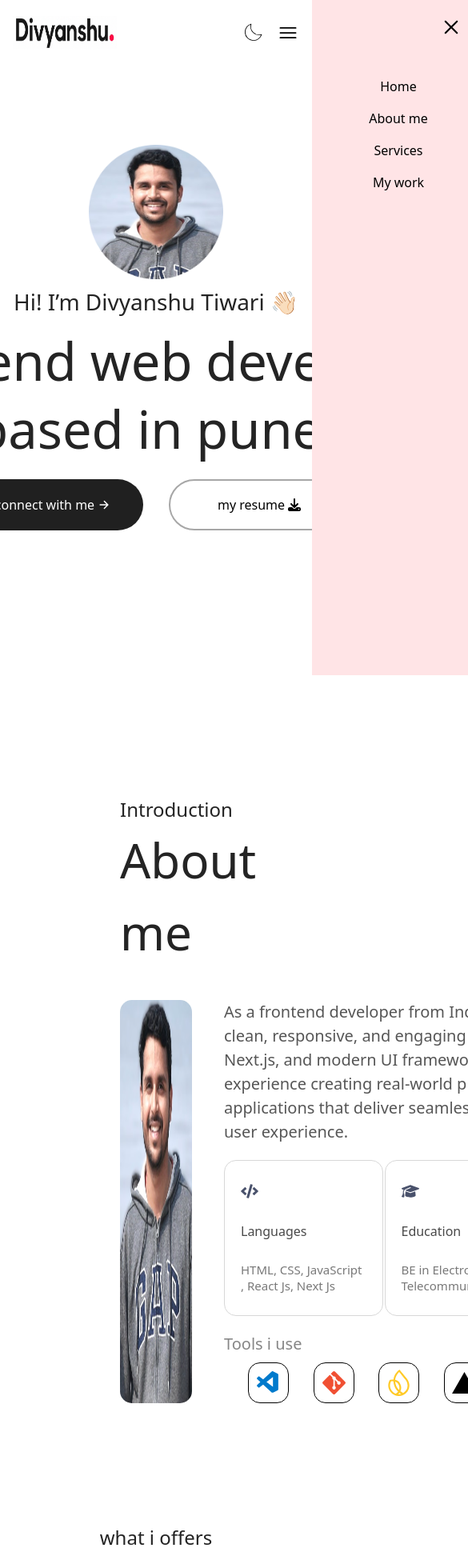
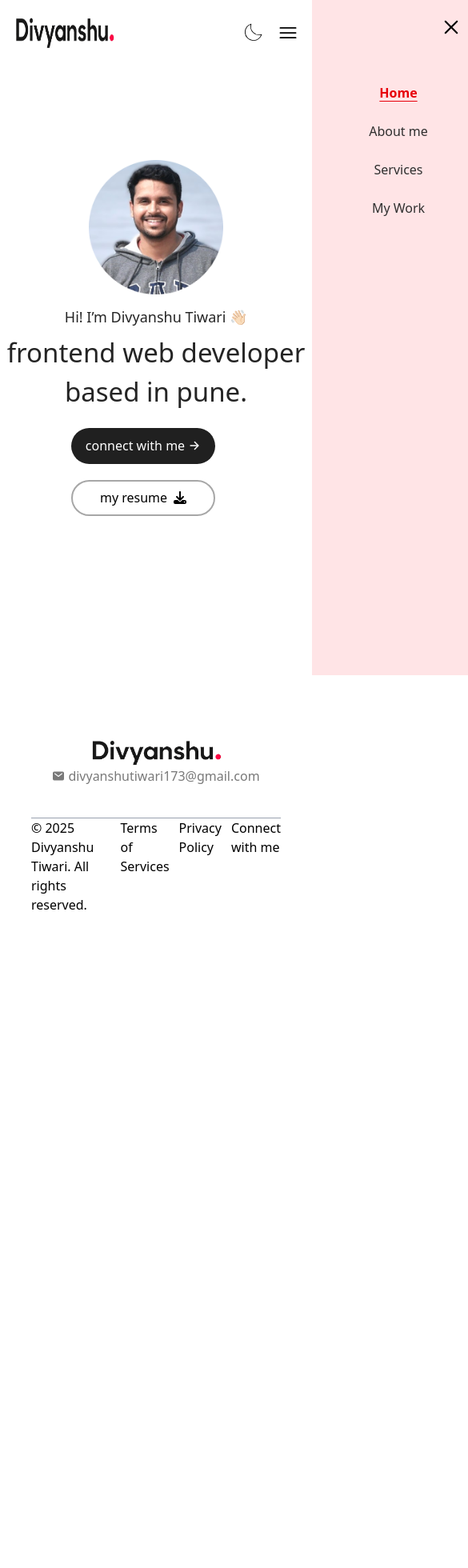
Before and after one commit to Tiwari0808/portfolio_nextjs, a Next.js app: page / in a window 390 px wide. Shown: the top 1960 px of the page at 80% size, 585 px wide, since content can reach past the window. After the commit the page ends 1143 px from the top, so only its background shows below. Built offline with nearby package versions, Linux system fonts and the light colour scheme.

Commit message:
fixed layout.making responsive

```diff
--- a/app/component/About.jsx
+++ b/app/component/About.jsx
@@ -10,7 +10,7 @@ import { FaFigma, FaGraduationCap, FaNpm, FaReact } from "react-icons/fa6";
 
 const About = () => {
   return (
-    <div className="p-[150px] scroll-mt-24" id="About">
+    <div className="p-[150px] mt-[-2rem] " id="About">
       <div className="text-center">
         <p className="text-[24px] text-[#242424] ">Introduction</p>
         <p className="text-[60px] font-normal text-[#242424]">About me</p>
@@ -32,21 +32,21 @@ const About = () => {
             performance and a polished user experience.
           </p>
           <div className="flex justify-between">
-            <div className="border-[1px] border-[#D8D8D8] w-[199px] h-[195px] px-5 py-0 rounded-[15px] flex flex-col justify-evenly">
+            <div className="border-[1px] border-[#D8D8D8] w-[199px] h-[195px] px-5 py-0 rounded-[15px] flex flex-col justify-evenly hover:bg-rose-100 hover:-translate-y-1 duration-500">
               <FaCode className="text-[#49516B] w-[22px] h-[22px]" />
               <p className="text-[#494949] text[20px] font-medium">Languages</p>
               <p className="text-[#797979] leading-5 text-[15px]">
                 HTML, CSS, JavaScript , React Js, Next Js
               </p>
             </div>
-            <div className="border-[1px] border-[#D8D8D8] w-[199px] h-[195px] px-5 py-0 rounded-[15px] flex flex-col justify-evenly">
+            <div className="border-[1px] border-[#D8D8D8] w-[199px] h-[195px] px-5 py-0 rounded-[15px] flex flex-col justify-evenly hover:bg-rose-100 hover:-translate-y-1 duration-500">
               <FaGraduationCap className="text-[#49516B] w-[22px] h-[22px]" />
               <p className="text-[#494949] text[20px] font-medium">Education</p>
               <p className="text-[#797979] leading-5 text-[15px]">
                 BE in Electronics and Telecommunication
               </p>
             </div>
-            <div className="border-[1px] border-[#D8D8D8] w-[199px] h-[195px] px-5 rounded-[15px] flex flex-col justify-evenly">
+            <div className="border-[1px] border-[#D8D8D8] w-[199px] h-[195px] px-5 rounded-[15px] flex flex-col justify-evenly hover:bg-rose-100 hover:-translate-y-1 duration-500">
               <FaTools className="text-[#49516B] w-[22px] h-[22px]" />
               <p className="text-[#494949] text[20px] font-medium">
                 Frameworks & Libraries
@@ -59,25 +59,25 @@ const About = () => {
           <div className="flex flex-col gap-2">
             <p className="text-[#868686] text-[20px]">Tools i use</p>
             <div className="flex justify-evenly">
-              <div className="border w-[75] h-[75] rounded-[15px] p-2">
+              <div className="border w-[75] h-[75] rounded-[15px] p-2 hover:-translate-y-1 duration-500">
                 <VscVscode className="text-[#007ACC] w-[33px] h-[33px]" />
               </div>
-              <div className="border w-[75] h-[75] rounded-[15px] p-2">
+              <div className="border w-[75] h-[75] rounded-[15px] p-2 hover:-translate-y-1 duration-500">
                 <FaGitAlt className="text-[#F05033] w-[33px] h-[33px]" />
               </div>
-              <div className="border w-[75] h-[75] rounded-[15px] p-2">
+              <div className="border w-[75] h-[75] rounded-[15px] p-2 hover:-translate-y-1 duration-500">
                 <SiFirebase className="text-[#FFCA28] w-[33px] h-[33px]" />
               </div>
-              <div className="border w-[75] h-[75] rounded-[15px] p-2">
+              <div className="border w-[75] h-[75] rounded-[15px] p-2 hover:-translate-y-1 duration-500">
                 <IoLogoVercel className="text-[#000000] w-[33px] h-[33px]" />
               </div>
-              <div className="border w-[75] h-[75] rounded-[15px] p-2">
+              <div className="border w-[75] h-[75] rounded-[15px] p-2 hover:-translate-y-1 duration-500">
                 <FaFigma className="text-[] w-[33px] h-[33px]" />
               </div>
-              <div className="border w-[75] h-[75] rounded-[15px] p-2">
+              <div className="border w-[75] h-[75] rounded-[15px] p-2 hover:-translate-y-1 duration-500">
                 <FaNpm className="text-[#CB3837] w-[33px] h-[33px]" />
               </div>
-              <div className="border w-[75] h-[75] rounded-[15px] p-2">
+              <div className="border w-[75] h-[75] rounded-[15px] p-2 hover:-translate-y-1 duration-500">
                 <SiPostman className="text-[#FF6C37] w-[33px] h-[33px]" />
               </div>
             </div>
--- a/app/component/Footer.jsx
+++ b/app/component/Footer.jsx
@@ -5,7 +5,7 @@ import { IoMail } from "react-icons/io5";
 
 const Footer = () => {
     return (
-        <div className='flex items-center justify-center flex-col my-15'>
+        <div className='flex items-center justify-center flex-col mt-20'>
             <Image src={assets.logo3} width={171} height={57} alt='logo' />
             <div className='flex items-center justify-center gap-1 text-[#797979]'>
                 <IoMail />
--- a/app/component/Header.jsx
+++ b/app/component/Header.jsx
@@ -8,20 +8,22 @@ import { FaDownload } from "react-icons/fa6";
 
 const Header = () => {
   return (
-    <div id='Home' className='flex flex-col justify-center items-center h-screen scroll-mt-24'>
+    <div id='Home' className='flex flex-col justify-center items-center h-screen'>
       <div className='flex flex-col items-center justify-center gap-2'>
         <Image src={assets.profile_circle} priority width={168} height={168} alt='profile-picture rounded-full' />
-        <p className='text-[#242424] text-[28px] leading-[40px] font-normal'>Hi! I’m Divyanshu Tiwari <span>👋🏻</span></p>
+        <p className='text-[#242424] text-center text-[18px]  md:text-[28px] leading-[40px] font-normal'>Hi! I’m Divyanshu Tiwari <span>👋🏻</span></p>
       </div>
-      <p className='mt-3 text-center text-[#242424] text-[65px] font-normal leading-[85px] w-[847px] h-[170px]'>frontend web developer <br /> <span>based in pune.</span></p>
-      <div className='mt-5 flex justify-evenly'>
-        <div className='bg-[#202020] cursor-pointer mr-8 w-[226px] h-[64px] rounded-full gap-1 flex items-center justify-center text-[#FFFFFF]'>
-          <button className='text-center'>connect with me</button>
+      <p className='md:mt-3 text-center text-[#242424] text-[33px]  md:text-[65px] font-normal  md:px-0 md:leading-[85px] md:w-[847px] md:h-[170px]'>frontend web developer <br /> <span>based in pune.</span></p>
+      <div className='mt-5 gap-5 md:gap-0 flex flex-col md:flex-row justify-evenly'>
+        <a href="#Connect" className='bg-[#202020] cursor-pointer mr-8 w-[180px] md:w-[226px] md:h-[64px] h-[45px] rounded-full gap-1 flex items-center justify-center text-[#FFFFFF]'>
+          <button className='text-center cursor-pointer'>connect with me</button>
           <IoArrowForward />
-        </div>
-        <div className=' w-[226px] h-[64px] cursor-pointer rounded-full gap-1 flex items-center justify-center border-[#A7A7A7] border-2'>
-          <button className='text-center'>my resume</button>
-          <FaDownload />
+        </a>
+        <div className=' w-[180px] md:w-[226px] md:h-[64px] h-[45px] cursor-pointer rounded-full gap-1 flex items-center justify-center border-[#A7A7A7] border-2'>
+          <a href='/sample-resume.pdf' className='flex items-center justify-center gap-2' download>
+            <button className='text-center cursor-pointer'>my resume</button>
+            <FaDownload />
+          </a>
         </div>
       </div>
 
--- a/app/component/Navbar.jsx
+++ b/app/component/Navbar.jsx
@@ -1,25 +1,48 @@
 "use client";
 
 import { assets } from "@/assets/assets";
-import { motion } from "framer-motion";
 import Image from "next/image";
-import React, { useRef, useState } from "react";
+import React, { useRef, useState, useEffect } from "react";
 import { PiMoonThin } from "react-icons/pi";
 import { HiOutlineBars3 } from "react-icons/hi2";
 import { RxCross2 } from "react-icons/rx";
-
+import { MdArrowOutward } from "react-icons/md";
 
 const Navbar = () => {
+  const [active, setActive] = useState("Home");
   const sideMenuRef = useRef();
-    const openMenu = ()=>{
-        sideMenuRef.current.style.transform = 'translateX(-13rem)'
+
+  const openMenu = () => {
+    sideMenuRef.current.style.transform = "translateX(-13rem)";
+  };
+  const closeMenu = () => {
+    sideMenuRef.current.style.transform = "translateX(16rem)";
+  };
+
+  // Scroll detection for active section
+  useEffect(() => {
+    const sections = ["Home", "About", "Services", "Work"];
+
+    const handleScroll = () => {
+      const scrollPosition = window.scrollY + 120; // adjust offset for navbar height
+      for (let i = sections.length - 1; i >= 0; i--) {
+        const section = document.getElementById(sections[i]);
+        if (section && scrollPosition >= section.offsetTop) {
+          setActive(sections[i]);
+          break;
         }
-    const closeMenu = ()=>{
-        sideMenuRef.current.style.transform = 'translateX(16rem)'
       }
+    };
+
+    window.addEventListener("scroll", handleScroll);
+    return () => window.removeEventListener("scroll", handleScroll);
+  }, []);
+
+  const menuItems = ["Home", "About", "Services", "Work"];
+
   return (
     <>
-            <nav className="flex justify-between px-4 md:px-15 py-5 fixed w-full z-50">
+      <nav className="flex justify-between px-4 md:px-15 pt-5 fixed w-full z-50 backdrop-blur-sm ">
         <a href="#Home">
           <Image
             alt="logo"
@@ -28,43 +51,67 @@ const Navbar = () => {
             className="w-[130px] h-[42px] md:w-[170px] mt-auto bg-cover bg-center"
           />
         </a>
-                <ul className="text-[#2F2F2F] hidden md:flex items-center gap-4 rounded-full px-4 py-3 bg-white shadow-sm bg-opacity-50">
-                    <li><a href="#Home">Home</a></li>
-                    <li><a href="#About">About me</a></li>
-                    <li><a href="#Services">Services</a></li>
-                    <li><a href="#Work">My work</a></li>
+
+        {/* Desktop Menu */}
+        <ul className="hidden md:flex items-center gap-6 px-4 py-3 rounded-full bg-white bg-opacity-50 shadow-sm text-[18px] font-medium">
+          {menuItems.map((item) => (
+            <li key={item}>
+              <a
+                href={`#${item}`}
+                onClick={() => setActive(item)}
+                className={`${
+                  active === item
+                    ? "text-red-600 font-semibold"
+                    : "text-[#2F2F2F]"
+                }`}
+              >
+                {item === "About" ? "About me" : item === "Work" ? "My Work" : item}
+              </a>
+            </li>
+          ))}
         </ul>
 
+        {/* Right buttons */}
         <div className="flex gap-4">
           <button>
             <PiMoonThin className="w-[28px] h-[28px] cursor-pointer" />
           </button>
-                    <div className="hidden md:flex cursor-pointer items-center border rounded-[100px] w-[163px] shadow-sm h-[44px] text-[18px] justify-center ">
-                        <a href="Connect">Connect</a>
-                        <Image
-                            src={assets.arrow_icon}
-                            alt="arrow-icon"
-                            className="h-3 w-3 ml-4"
-                        />
+          <div className="hidden md:flex cursor-pointer items-center border rounded-[100px] w-[163px] shadow-sm h-[44px] text-[18px] justify-center">
+            <a href="#Connect">Connect</a>
+            <MdArrowOutward className="h-[28px] w-[28px] text-red-600" />
           </div>
           <button className="md:hidden cursor-pointer" onClick={openMenu}>
             <HiOutlineBars3 className="h-[28px] w-[28px]" />
           </button>
         </div>
 
-
-                {/* mobile menu */}
-
-                <ul ref={sideMenuRef} className="md:hidden bg-rose-100 w-54 h-screen flex flex-col items-center top-0 z-50 transition duration-500 gap-4 py-20 right-0 absolute translate-x-full">
-                    <div onClick={closeMenu} >
+        {/* Mobile Menu */}
+        <ul
+          ref={sideMenuRef}
+          className="md:hidden bg-rose-100 w-54 h-screen flex flex-col items-center top-0 z-50 transition-transform duration-500 gap-6 py-20 right-0 absolute translate-x-full"
+        >
+          <div onClick={closeMenu}>
             <RxCross2 className="w-7 h-7 top-5 cursor-pointer absolute right-7" />
           </div>
-                    <li><a onClick={closeMenu} href="#Home">Home</a></li>
-                    <li><a onClick={closeMenu} href="#About">About me</a></li>
-                    <li><a onClick={closeMenu} href="#Services">Services</a></li>
-                    <li><a onClick={closeMenu} href="#Work">My work</a></li>
+          {menuItems.map((item) => (
+            <li key={item}>
+              <a
+                href={`#${item}`}
+                onClick={() => {
+                  setActive(item);
+                  closeMenu();
+                }}
+                className={`${
+                  active === item
+                    ? "text-red-600 font-semibold underline underline-offset-4"
+                    : "text-[#2F2F2F]"
+                }`}
+              >
+                {item === "About" ? "About me" : item === "Work" ? "My Work" : item}
+              </a>
+            </li>
+          ))}
         </ul>
-
       </nav>
     </>
   );
--- a/app/component/Project.jsx
+++ b/app/component/Project.jsx
@@ -5,70 +5,87 @@ import React from 'react'
 import { FaArrowRight, FaPaperPlane } from 'react-icons/fa6'
 
 const Project = () => {
-    const handleShowMore=()=>{
-        window.open('https://github.com/Tiwari0808','_blank')
+    const handleShowMore = () => {
+        window.open('https://github.com/Tiwari0808', '_blank')
     }
     return (
-        <div className='flex justify-evenly items-center flex-col gap-10 mt-20 '>
+        <div id='Work' className='flex justify-evenly items-center flex-col gap-10 mt-20 scroll-mt-24'>
             <div className='flex justify-center items-center flex-col '>
                 <p className='text-[24px] text-[#242424]'>my portfolio</p>
                 <p className='text-[60px] text-[#242424]'>My latest work</p>
                 <p className='text-[20px] text-[#565656] text-center w-[750px]'>Welcome to my web development portfolio! Explore a collection of projects showcasing
                     my expertise in front-end development.</p>
             </div>
-            <div className='flex justify-evenly w-full'>
-                <div className='w-[235px] h-[325px] relative'>
-                    <Image  alt='project' className='rounded-[10px] w-full h-full' src={assets.groomgo} />
-                    <div className='bg-amber-50 w-[210px] h-[60px] absolute bottom-[20px] right-[11px] rounded-[12px] p-2 flex justify-between items-center' >
+            <div className='flex justify-between gap-15'>
+                <div className="group w-[235px] h-[325px] relative overflow-hidden rounded-[10px]">
+                    <Image
+                        alt="project"
+                        className="w-full h-full "
+                        src={assets.groomgo}
+                    />
+                    <div
+                        className="bg-amber-50 w-[210px] h-[60px] absolute bottom-[20px] right-[11px]
+               rounded-[12px] p-2 flex justify-between items-center
+               transform translate-y-0 group-hover:-translate-y-4
+               transition-transform duration-300 ease-out"
+                    >
                         <div>
-                            <p className='text-[#2A2A2A] font-semibold'>GroomGo</p>
-                            <p className='text-[#5E5E5E] text-[12px]'>Barber Booking App</p>
+                            <p className="text-[#2A2A2A] font-semibold">GroomGo</p>
+                            <p className="text-[#5E5E5E] text-[12px]">Barber Booking App</p>
                         </div>
-                        <div className='bg-[#D8FC68] shadow-black shadow cursor-pointer hover:shadow-xl p-3 rounded-full'>
-                            <FaPaperPlane />
+                        <div className="group-hover:bg-[#D8FC68] shadow cursor-pointer hover:shadow-xl p-3 rounded-full">
+                            <FaPaperPlane className='group-hover:rotate-360 transition-transform duration-500' />
                         </div>
                     </div>
                 </div>
-                <div className='w-[235px] h-[325px] relative'>
-                    <Image alt='project' className='rounded-[10px] w-full h-full' src={assets.groomgo} />
-                    <div className='bg-amber-50 w-[210px] h-[60px] absolute bottom-[20px] right-[11px] rounded-[12px] p-2 flex justify-between items-center' >
+                <div className="group w-[235px] h-[325px] relative overflow-hidden rounded-[10px]">
+                    <Image
+                        alt="project"
+                        className="w-full h-full "
+                        src={assets.groomgo}
+                    />
+                    <div
+                        className="bg-amber-50 w-[210px] h-[60px] absolute bottom-[20px] right-[11px]
+               rounded-[12px] p-2 flex justify-between items-center
+               transform translate-y-0 group-hover:-translate-y-4
+               transition-transform duration-300 ease-out"
+                    >
                         <div>
-                            <p className='text-[#2A2A2A] font-semibold'>GroomGo</p>
-                            <p className='text-[#5E5E5E] text-[12px]'>Barber Booking App</p>
+                            <p className="text-[#2A2A2A] font-semibold">GroomGo</p>
+                            <p className="text-[#5E5E5E] text-[12px]">Barber Booking App</p>
                         </div>
-                        <div className='bg-[#D8FC68] shadow-black shadow cursor-pointer hover:shadow-xl p-3 rounded-full'>
-                            <FaPaperPlane />
+                        <div className="group-hover:bg-[#D8FC68] shadow cursor-pointer hover:shadow-xl p-3 rounded-full">
+                            <FaPaperPlane className='group-hover:rotate-360 transition-transform duration-500' />
                         </div>
                     </div>
                 </div>
-                <div className='w-[235px] h-[325px] relative'>
-                    <Image  alt='project' className='rounded-[10px] w-full h-full' src={assets.groomgo} />
-                    <div className='bg-amber-50 w-[210px] h-[60px] absolute bottom-[20px] right-[11px] rounded-[12px] p-2 flex justify-between items-center' >
+                <div className="group w-[235px] h-[325px] relative overflow-hidden rounded-[10px]">
+                    <Image
+                        alt="project"
+                        className="w-full h-full "
+                        src={assets.groomgo}
+                    />
+                    <div
+                        className="bg-amber-50 w-[210px] h-[60px] absolute bottom-[20px] right-[11px]
+               rounded-[12px] p-2 flex justify-between items-center
+               transform translate-y-0 group-hover:-translate-y-4
+               transition-transform duration-300 ease-out"
+                    >
                         <div>
-                            <p className='text-[#2A2A2A] font-semibold'>GroomGo</p>
-                            <p className='text-[#5E5E5E] text-[12px]'>Barber Booking App</p>
+                            <p className="text-[#2A2A2A] font-semibold">GroomGo</p>
+                            <p className="text-[#5E5E5E] text-[12px]">Barber Booking App</p>
                         </div>
-                        <div className='bg-[#D8FC68] shadow-black shadow cursor-pointer hover:shadow-xl p-3 rounded-full'>
-                            <FaPaperPlane />
+                        <div className="group-hover:bg-[#D8FC68] shadow cursor-pointer hover:shadow-xl p-3 rounded-full">
+                            <FaPaperPlane className='group-hover:rotate-360 transition-transform duration-500' />
                         </div>
                     </div>
                 </div>
-                <div className='w-[235px] h-[325px] relative'>
-                    <Image  alt='project' className='rounded-[10px] w-full h-full' src={assets.groomgo} />
-                    <div className='bg-amber-50 w-[210px] h-[60px] absolute bottom-[20px] right-[11px] rounded-[12px] p-2 flex justify-between items-center' >
-                        <div>
-                            <p className='text-[#2A2A2A] font-semibold'>GroomGo</p>
-                            <p className='text-[#5E5E5E] text-[12px]'>Barber Booking App</p>
-                        </div>
-                        <div className='bg-[#D8FC68] shadow-black shadow cursor-pointer hover:shadow-xl p-3 rounded-full'>
-                            <FaPaperPlane />
-                        </div>
-                    </div>
-                </div>
+
             </div>
-            <div onClick={()=>handleShowMore()} className='border cursor-pointer border-[#A7A7A7] p-3 rounded-full text-center flex items-center gap-1 justify-center'>
-                <button className='text-[#A7A7A7] cursor-pointer' >show more</button>
-                <FaArrowRight className='text-[#6F6F6F] cursor-pointer' />
+
+            <div onClick={() => handleShowMore()} className='border cursor-pointer border-[#A7A7A7] p-3 rounded-full text-center flex items-center gap-1 justify-center group'>
+                <button className='text-black cursor-pointer' >show more</button>
+                <FaArrowRight className='text-[#6F6F6F] cursor-pointer group-hover:translate-x-1 duration-500' />
             </div>
 
         </div>
--- a/app/page.js
+++ b/app/page.js
@@ -8,16 +8,17 @@ import Connect from './component/Connect'
 import Footer from './component/Footer'
 
 const page = () => {
+
   return (
-    <>
+    <div className=''>
     <Navbar/>
     <Header/>
-    <About/>
+    {/* <About/>
     <Services/>
     <Project/>
-    <Connect/>
+    <Connect/> */}
     <Footer/>
-    </>
+    </div>
   )
 }
 
```
Also changed, not shown: app/component/Connect.jsx (+39 -8 lines), app/component/Services.jsx (+5 -5 lines), tailwind.config.mjs (added, +21 -0 lines), assets/logo3.png. Lines whose indentation alone changed are shown as unchanged.
